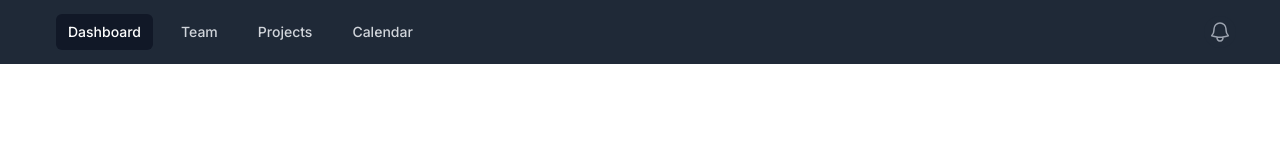
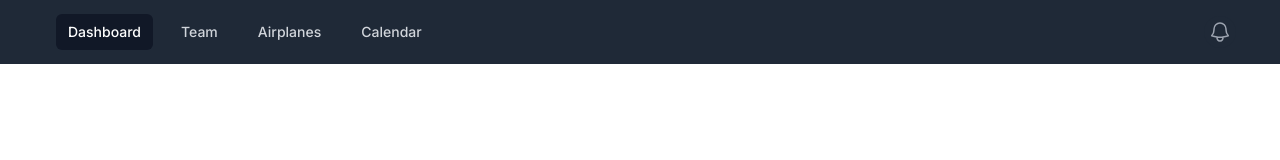
Before and after one commit to rodrigocousillas/urro, a Next.js app: page / in a window 1280 px wide. Shown: the top 160 px of the page. Built offline with nearby package versions, Linux system fonts and the light colour scheme.

Commit message:
Ajuste Menu

```diff
--- a/src/app/page.tsx
+++ b/src/app/page.tsx
@@ -31,7 +31,7 @@ export default function Home() {
 
             <a href="#" className="bg-gray-900 text-white rounded-md px-3 py-2 text-sm font-medium" aria-current="page">Dashboard</a>
             <a href="#" className="text-gray-300 hover:bg-gray-700 hover:text-white rounded-md px-3 py-2 text-sm font-medium">Team</a>
-            <a href="#" className="text-gray-300 hover:bg-gray-700 hover:text-white rounded-md px-3 py-2 text-sm font-medium">Projects</a>
+            <a href="#" className="text-gray-300 hover:bg-gray-700 hover:text-white rounded-md px-3 py-2 text-sm font-medium">Airplanes</a>
             <a href="#" className="text-gray-300 hover:bg-gray-700 hover:text-white rounded-md px-3 py-2 text-sm font-medium">Calendar</a>
           </div>
         </div>
```
